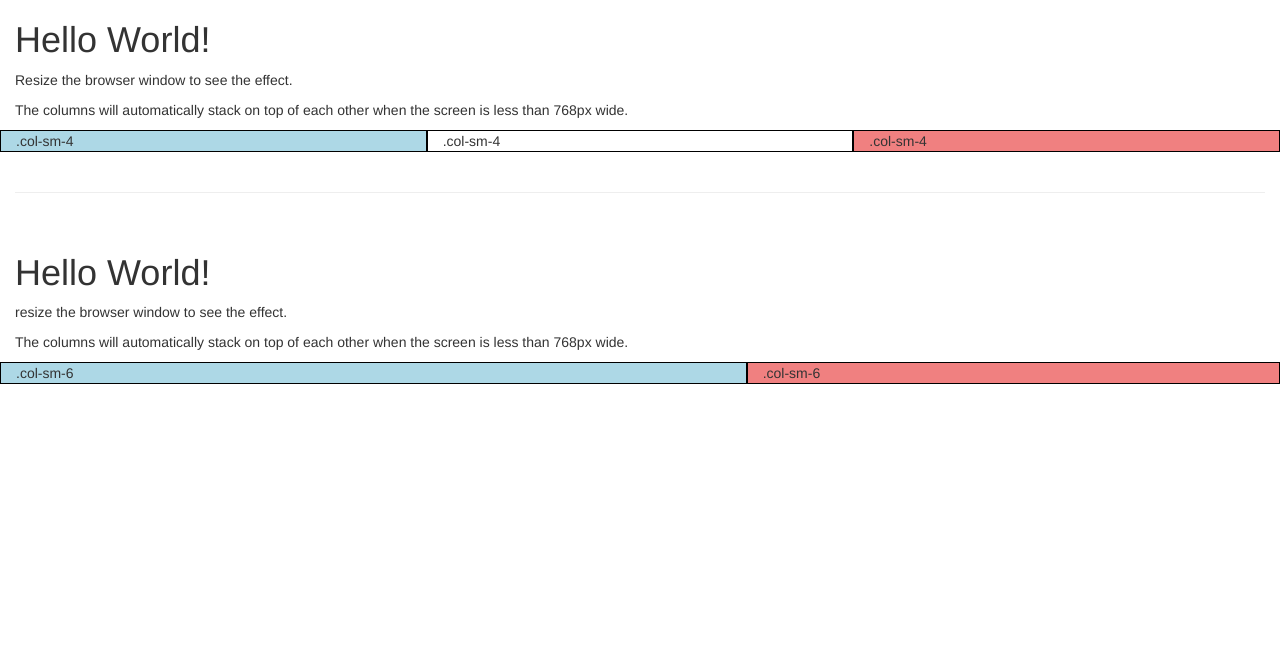
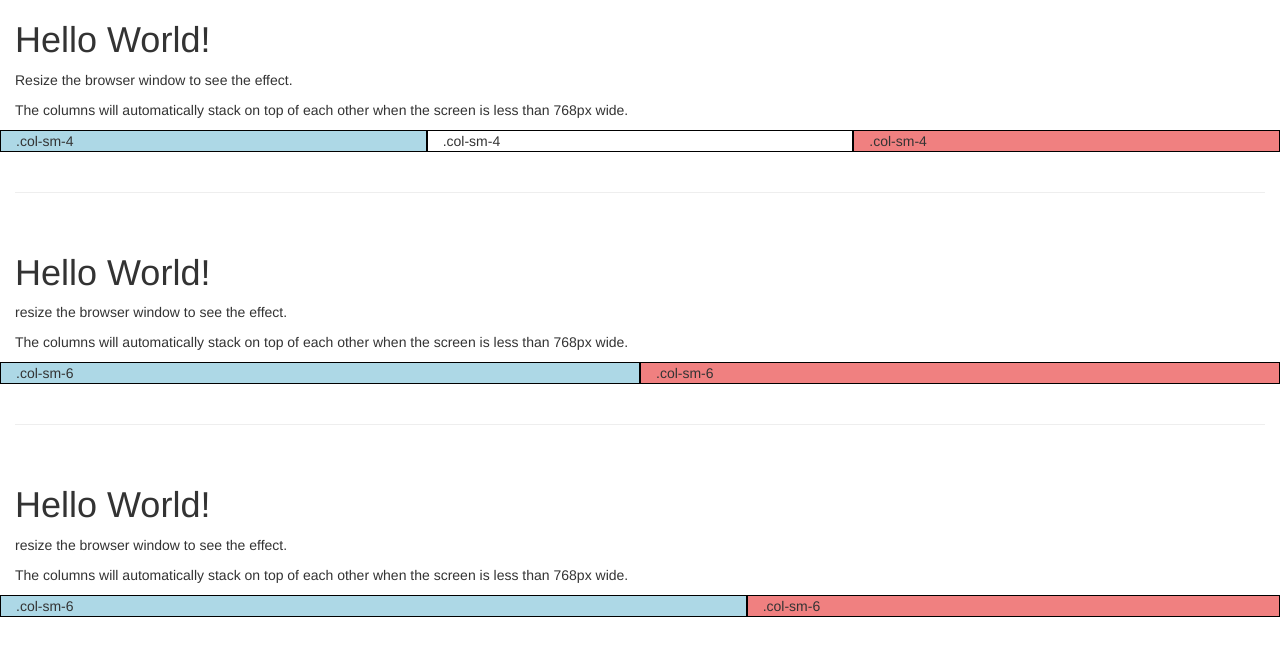
Before and after one commit to shubham2o/Bootstrap, a plain HTML site: page grid_basic.html in a window 1280 px wide. Drawn offline with nearby package versions, Linux system fonts and the light colour scheme.

Commit message:
Two equal columns added

```diff
--- a/grid_basic.html
+++ b/grid_basic.html
@@ -51,6 +51,19 @@
                          <p>The columns will automatically stack on top of each other when the screen is less than 768px wide.</p>
 
                          <div class="row">
+                                 <div class="col-sm-6 div1 div2">.col-sm-6</div>
+                                 <div class="col-sm-6  div2 div3">.col-sm-6</div>
+                         </div>
+
+                         <br>
+                         <hr size="5" noshade>
+                         <br>
+
+                         <h1>Hello World!</h1>
+                         <p>resize the browser window to see the effect.</p>
+                         <p>The columns will automatically stack on top of each other when the screen is less than 768px wide.</p>
+
+                         <div class="row">
                                  <div class="col-sm-7 div1 div2">.col-sm-6</div>
                                  <div class="col-sm-5  div2 div3">.col-sm-6</div>
                          </div>
```
